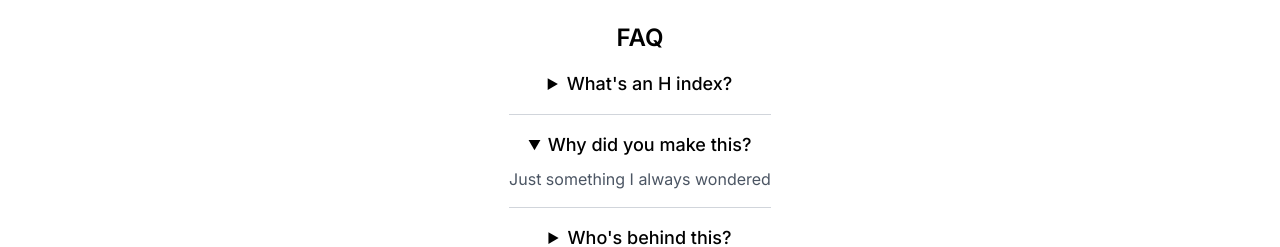
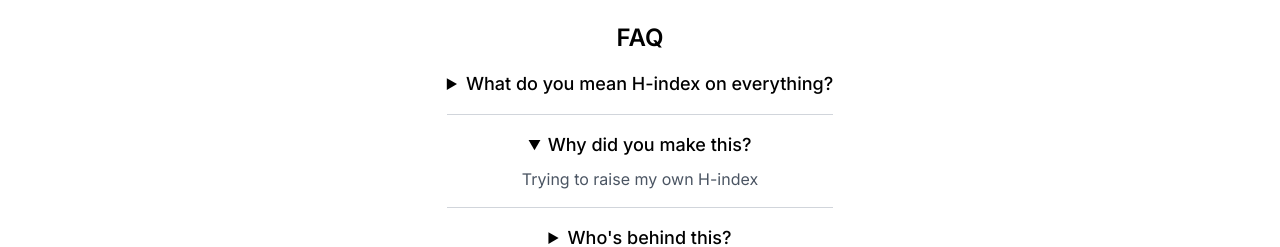
Before and after one commit to critique-ai/impact-index, a Next.js app in the folder frontend/: page / in a window 1280 px wide. Both pictures are taken after a click on the heading "Why did you make this?". Shown: the part 594-841 px from the top of the page. Built offline with nearby package versions, Linux system fonts and the light colour scheme; no server answers.

Commit message:
Update page.tsx

```diff
--- a/frontend/src/app/page.tsx
+++ b/frontend/src/app/page.tsx
@@ -112,16 +112,16 @@ export default function Home() {
             <h2 className="text-2xl font-semibold mb-4">FAQ</h2>
             <div className="space-y-4">
               <details className="border-b border-gray-300 pb-4">
-                <summary className="cursor-pointer text-lg font-medium">What's an H index?</summary>
-                <p className="mt-2 text-gray-600">The H-index is a metric that measures both the productivity and citation impact of the publications of a scientist or scholar.</p>
+                <summary className="cursor-pointer text-lg font-medium">What do you mean H-index on everything?</summary>
+                <p className="mt-2 text-gray-600">So basically H-index is a interesting metric that measures impact for researchers in academics. Like if someone came up with a one hit wonder, they'd have an H index of 1, in order to have a higher H index you have to have a continued string of useful stuff. It seemed like an interesting exercise to apply that to various sites since seems quite translatable. For example for reddit, it represents your impact with comments and posts for a given user, for Youtube it represents the impact of a channel with views over the given videos, etc.  </p>
               </details>
               <details className="border-b border-gray-300 pb-4">
                 <summary className="cursor-pointer text-lg font-medium">Why did you make this?</summary>
-                <p className="mt-2 text-gray-600">Just something I always wondered</p>
+                <p className="mt-2 text-gray-600">Trying to raise my own H-index</p>
               </details>
               <details className="border-b border-gray-300 pb-4">
                 <summary className="cursor-pointer text-lg font-medium">Who's behind this?</summary>
-                <p className="mt-2 text-gray-600">Critique AI, <a href="https://critique-labs.ai" target="_blank" rel="noopener noreferrer" className="text-blue-500 hover:text-blue-700">check us out</a></p>
+                <p className="mt-2 text-gray-600">One of the tinkerers at Critique AI, <a href="https://critique-labs.ai" target="_blank" rel="noopener noreferrer" className="text-blue-500 hover:text-blue-700">check us out</a></p>
               </details>
             </div>
           </div>
```
